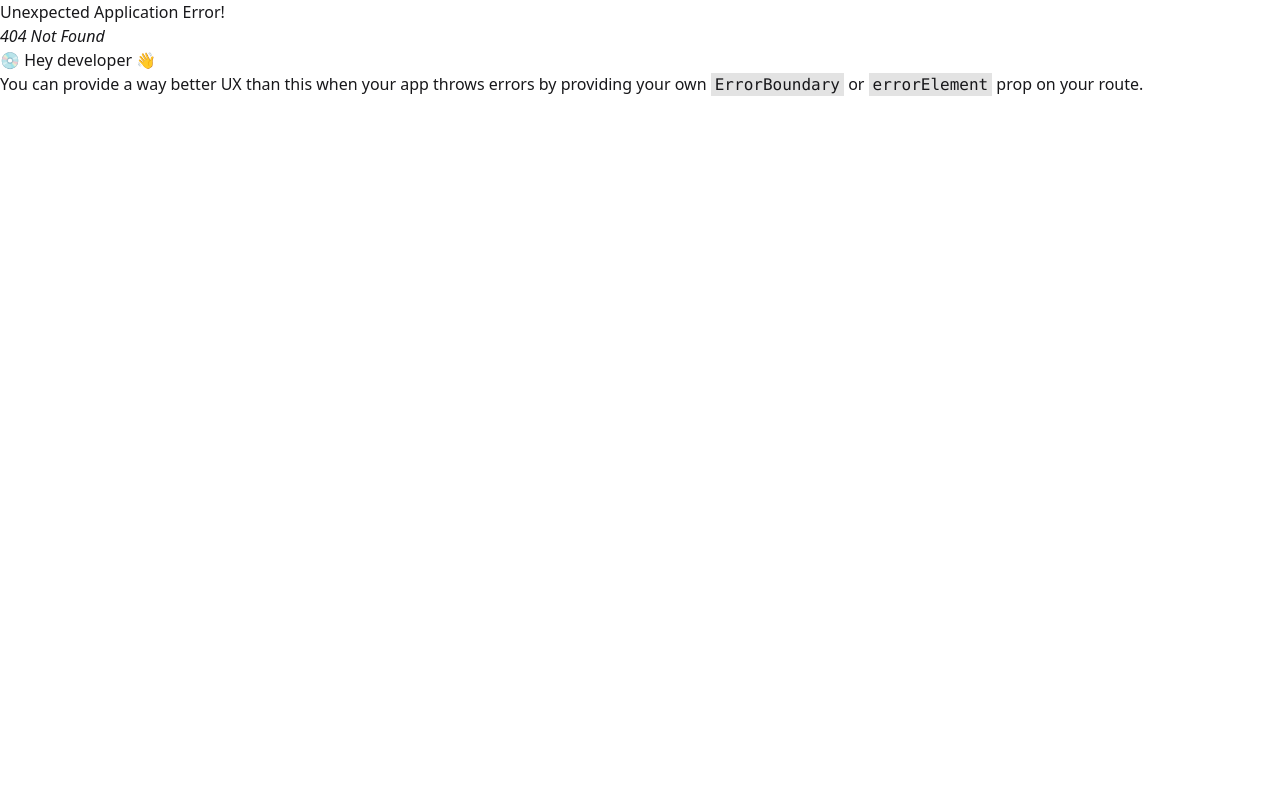
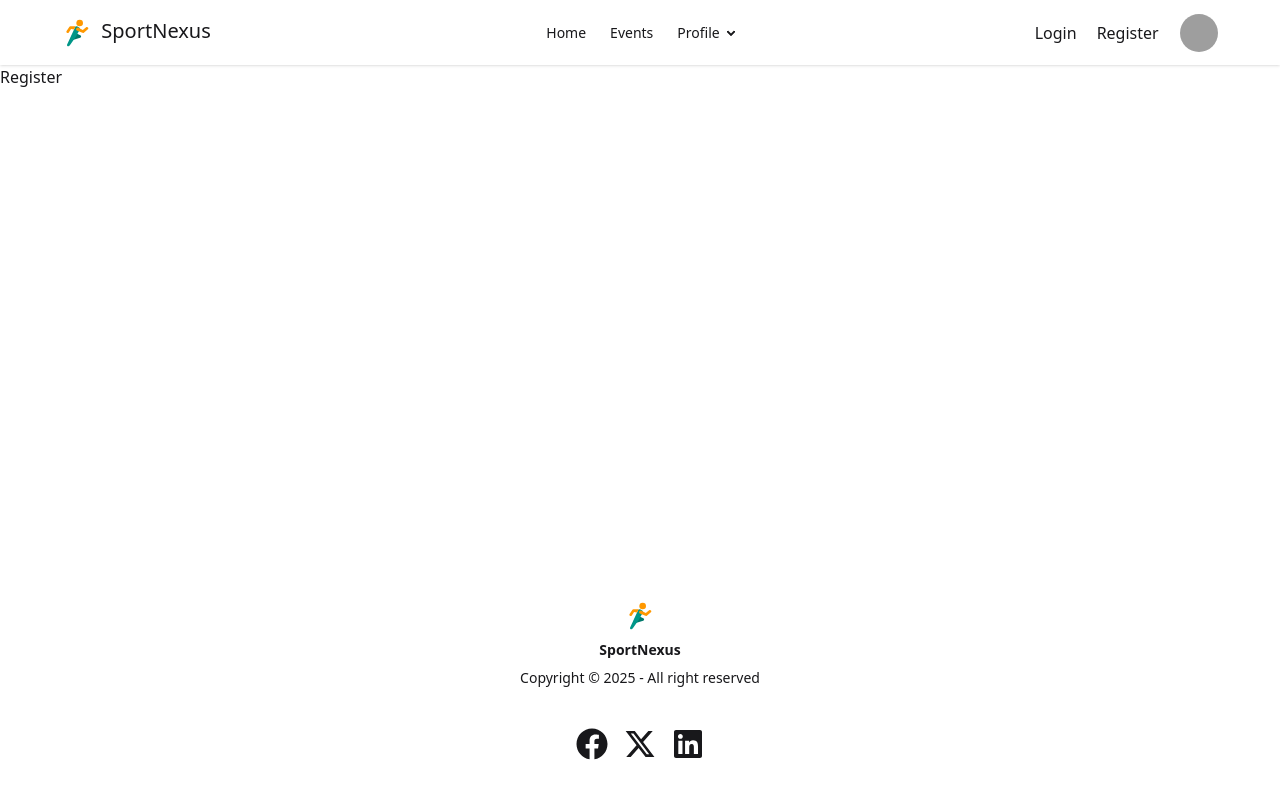
Before and after one commit to abdulbariks/SportNexus, a React (Vite) app: page /register in a window 1280 px wide. Before the commit this address had no page. Built offline with nearby package versions, Linux system fonts and the light colour scheme; grey boxes are pictures that could not be loaded.

Commit message:
Navbar & Footer Added

```diff
--- a/package.json
+++ b/package.json
@@ -13,6 +13,7 @@
     "@tailwindcss/vite": "^4.1.8",
     "react": "^19.1.0",
     "react-dom": "^19.1.0",
+    "react-icons": "^5.5.0",
     "react-router": "^7.6.1",
     "tailwindcss": "^4.1.8"
   },
--- /dev/null
+++ b/src/components/Footer.jsx
@@ -0,0 +1,32 @@
+import React from "react";
+import { FaFacebook, FaLinkedin } from "react-icons/fa";
+import { FaXTwitter } from "react-icons/fa6";
+import { FcSportsMode } from "react-icons/fc";
+import { NavLink } from "react-router";
+
+const Footer = () => {
+  return (
+    <footer className="footer footer-horizontal footer-center bg-base-100 p-10">
+      <aside>
+        <FcSportsMode size={32} />
+        <p className="font-bold">SportNexus</p>
+        <p>Copyright © {new Date().getFullYear()} - All right reserved</p>
+      </aside>
+      <nav>
+        <div className="grid grid-flow-col gap-4">
+          <NavLink>
+            <FaFacebook size={32} />
+          </NavLink>
+          <NavLink>
+            <FaXTwitter size={32} />
+          </NavLink>
+          <NavLink>
+            <FaLinkedin size={32} />
+          </NavLink>
+        </div>
+      </nav>
+    </footer>
+  );
+};
+
+export default Footer;
--- /dev/null
+++ b/src/components/Navbar.jsx
@@ -0,0 +1,131 @@
+import React from "react";
+import { FcSportsMode } from "react-icons/fc";
+import { NavLink } from "react-router";
+
+const Navbar = () => {
+  return (
+    <div className="bg-base-100 shadow-sm">
+      <div className="navbar w-11/12 mx-auto ">
+        <div className="navbar-start">
+          <div className="dropdown">
+            <div tabIndex={0} role="button" className="btn btn-ghost lg:hidden">
+              <svg
+                xmlns="http://www.w3.org/2000/svg"
+                className="h-5 w-5"
+                fill="none"
+                viewBox="0 0 24 24"
+                stroke="currentColor"
+              >
+                {" "}
+                <path
+                  strokeLinecap="round"
+                  strokeLinejoin="round"
+                  strokeWidth="2"
+                  d="M4 6h16M4 12h8m-8 6h16"
+                />{" "}
+              </svg>
+            </div>
+            <ul
+              tabIndex={0}
+              className="menu menu-sm dropdown-content bg-base-100 rounded-box z-1 mt-3 w-52 p-2 shadow"
+            >
+              <li>
+                <NavLink to={"/"}>Home</NavLink>
+              </li>
+              <li>
+                <NavLink to={"/events"}>Events</NavLink>
+              </li>
+              <li>
+                <a>Profile</a>
+                <ul className="p-2">
+                  <li>
+                    <NavLink to={"/book-event"}>Book Event</NavLink>
+                  </li>
+                  <li>
+                    <NavLink to={"/my-bookings"}>My Bookings</NavLink>
+                  </li>
+                  <li>
+                    <NavLink to={"/manage-events"}>Manage Events</NavLink>
+                  </li>
+                </ul>
+              </li>
+            </ul>
+          </div>
+          <div className="flex gap-2">
+            <NavLink to={"/"}>
+              <FcSportsMode size={32} />
+            </NavLink>
+            <NavLink to={"/"} className="text-xl hidden md:block lg:block">
+              SportNexus
+            </NavLink>
+          </div>
+        </div>
+        <div className="navbar-center hidden lg:flex">
+          <ul className="menu menu-horizontal px-1">
+            <li>
+              <NavLink to={"/"}>Home</NavLink>
+            </li>
+            <li>
+              <NavLink to={"/events"}>Events</NavLink>
+            </li>
+            <li>
+              <details>
+                <summary>Profile</summary>
+                <ul className="p-2">
+                  <li>
+                    <NavLink to={"/book-event"}>Book Event</NavLink>
+                  </li>
+                  <li>
+                    <NavLink to={"/my-bookings"}>My Bookings</NavLink>
+                  </li>
+                  <li>
+                    <NavLink to={"/manage-events"}>Manage Events</NavLink>
+                  </li>
+                </ul>
+              </details>
+            </li>
+          </ul>
+        </div>
+        <div className="navbar-end gap-5">
+          <div className="flex gap-5">
+            <NavLink to={"/login"}>Login</NavLink>
+            <NavLink to={"/register"}>Register</NavLink>
+          </div>
+          <div className="dropdown dropdown-end">
+            <div
+              tabIndex={0}
+              role="button"
+              className="btn btn-ghost btn-circle avatar"
+            >
+              <div className="w-10 rounded-full">
+                <img
+                  alt="Tailwind CSS Navbar component"
+                  src="https://img.daisyui.com/images/stock/photo-1534528741775-53994a69daeb.webp"
+                />
+              </div>
+            </div>
+            <ul
+              tabIndex={0}
+              className="menu menu-sm dropdown-content bg-base-100 rounded-box z-1 mt-3 w-52 p-2 shadow"
+            >
+              <li>
+                <a className="justify-between">
+                  Profile
+                  <span className="badge">New</span>
+                </a>
+              </li>
+              <li>
+                <a>Settings</a>
+              </li>
+              <li>
+                <a>Logout</a>
+              </li>
+            </ul>
+          </div>
+        </div>
+      </div>
+    </div>
+  );
+};
+
+export default Navbar;
--- a/src/layouts/MainLayout.jsx
+++ b/src/layouts/MainLayout.jsx
@@ -1,10 +1,16 @@
 import React from "react";
 import { Outlet } from "react-router";
+import Navbar from "../components/Navbar";
+import Footer from "../components/Footer";
 
 const MainLayout = () => {
   return (
-    <div>
-      <Outlet />
+    <div className="flex flex-col min-h-screen">
+      <div className="flex-grow">
+        <Navbar />
+        <Outlet />
+      </div>
+      <Footer />
     </div>
   );
 };
--- /dev/null
+++ b/src/pages/Error.jsx
@@ -0,0 +1,11 @@
+import React from "react";
+
+const Error = () => {
+  return (
+    <div>
+      <h2>Error page</h2>
+    </div>
+  );
+};
+
+export default Error;
--- /dev/null
+++ b/src/pages/Register.jsx
@@ -0,0 +1,11 @@
+import React from "react";
+
+const Register = () => {
+  return (
+    <div>
+      <h3>Register</h3>
+    </div>
+  );
+};
+
+export default Register;
--- a/src/routes/Routes.jsx
+++ b/src/routes/Routes.jsx
@@ -2,6 +2,8 @@ import { createBrowserRouter } from "react-router";
 import MainLayout from "../layouts/MainLayout";
 import Home from "../pages/Home";
 import Login from "../pages/Login";
+import Register from "../pages/Register";
+import Error from "../pages/Error";
 
 export const router = createBrowserRouter([
   {
@@ -10,6 +12,11 @@ export const router = createBrowserRouter([
     children: [
       { index: true, Component: Home },
       { path: "login", Component: Login },
+      { path: "register", Component: Register },
     ],
   },
+  {
+    path: "*",
+    Component: Error,
+  },
 ]);
```
Also changed, not shown: 2 other files (tests, documents, lock files or other folders).
